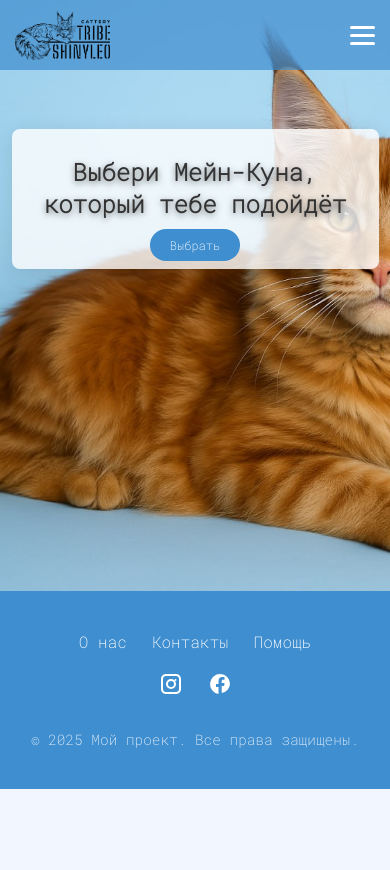
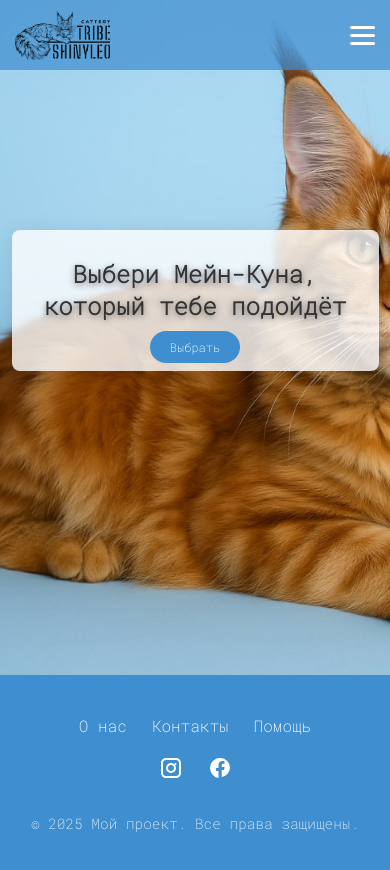
Before and after one commit to AlenaStone/newMAinCoonwebseit, a plain HTML site: page index.html in a window 390 px wide. Before the commit the page ends 844 px from the top, so only its background shows below. Drawn offline with Linux system fonts and the light colour scheme.

Commit message:
mobile version

```diff
--- a/css/header.css
+++ b/css/header.css
@@ -82,7 +82,7 @@
       top: 0;
       left: -100%;
       width: 70%;
-      height: 100vh;
+      height: 92vh;
       background: linear-gradient(135deg, #3e8ed0 0%, #5ba4cf 100%); /* Тот же градиент для мобильного меню */
       flex-direction: column;
       gap: 20px;
--- a/css/main.css
+++ b/css/main.css
@@ -92,12 +92,10 @@ h1, h2, h3 {
 }
 
 @media (max-width: 480px) {
-  .header-main {
-      height: 70vh; /* Минимальная высота для маленьких экранов */
-  }
+
 
   .text-container {
-      margin-top: 15%;
+      margin-top:10rem;
       padding: 15px 8px;
   }
 
```
